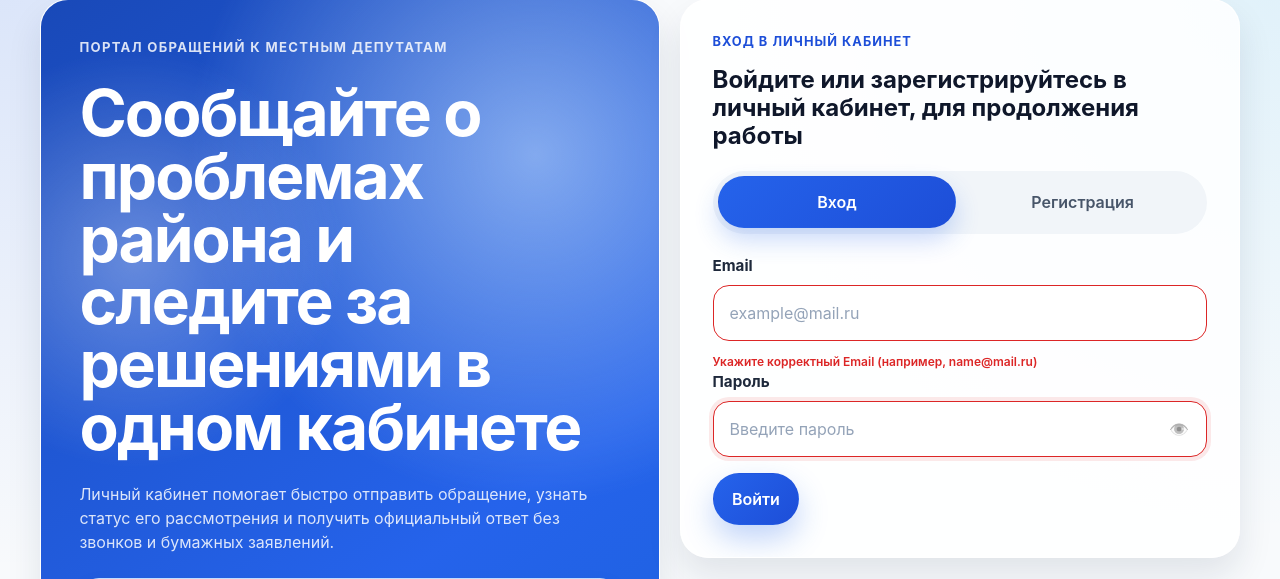
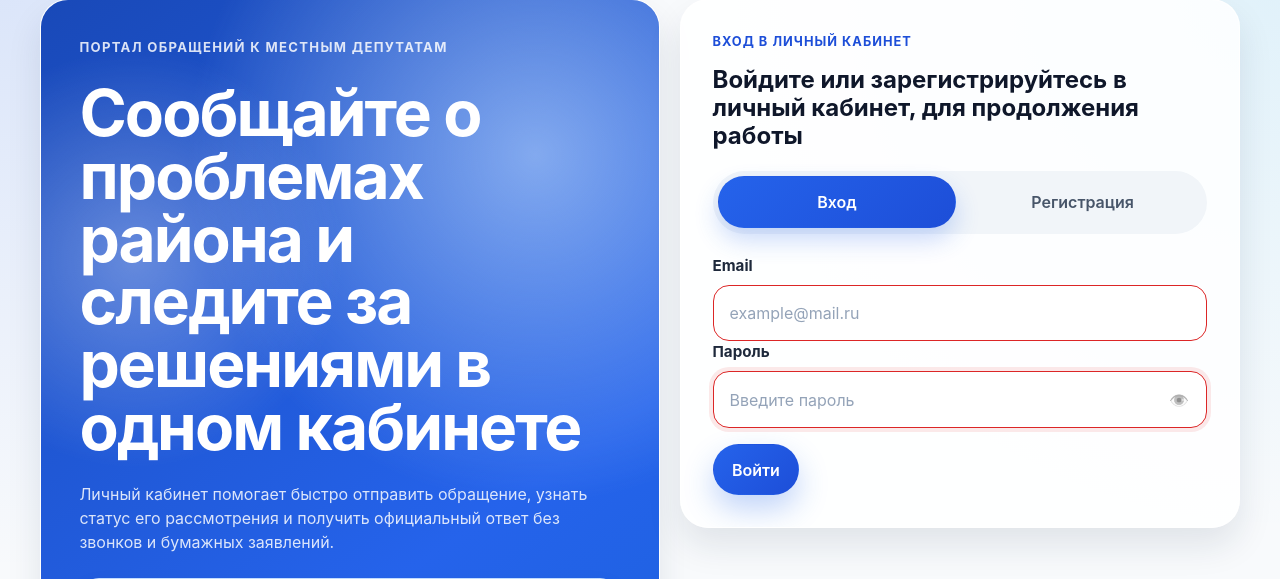
Before and after one commit to Fedor272901/Hackaton_2026, a Python web app: template templates/public/auth.html in a window 1280 px wide. Shown: the part 21-600 px from the top of the page. Run offline with Jinja, Linux system fonts and the light colour scheme; the template is opened without the code that fills it, so the values that code supplies are empty.

Commit message:
общий коммит файлов и добавление исправленной аутентефикации

```diff
--- a/templates/public/auth.html
+++ b/templates/public/auth.html
@@ -8,7 +8,6 @@
   <link rel="stylesheet" href="/static/css/styles.css">
 </head>
 <body class="auth-page">
-  <!-- CSS-only переключение между входом и регистрацией -->
   <input class="state-toggle" type="radio" name="auth-mode" id="auth-mode-login" checked>
   <input class="state-toggle" type="radio" name="auth-mode" id="auth-mode-register">
 
@@ -101,12 +100,10 @@
                   name="identity"
                   type="email"
                   placeholder="example@mail.ru"
-                  /* Паттерн: только стандартный формат email */
                   pattern="[a-z0-9._%+-]+@[a-z0-9.-]+\.[a-z]{2,4}"
                   title="Введите корректный адрес электронной почты"
                   required
                 >
-                <p class="form__error">Укажите корректный Email (например, name@mail.ru)</p>
               </div>
 
               <div class="form__field">
@@ -118,9 +115,9 @@
                     name="password"
                     type="password"
                     placeholder="Введите пароль"
-                    /* Требование: минимум 8 символов и хотя бы одна буква */
+                    /* ТРЕБОВАНИЕ: Минимум 8 символов и 1 буква */
                     pattern="(?=.*[a-zA-Z]).{8,}"
-                    title="Пароль должен быть от 8 символов и содержать минимум одну латинскую букву"
+                    title="Пароль должен быть не менее 8 символов и содержать хотя бы одну латинскую букву"
                     required
                   >
                   <button type="button" class="pw-toggle-btn js-pw-toggle">
@@ -149,12 +146,10 @@
                   id="register-first-name"
                   name="first_name"
                   type="text"
-                  placeholder="ИМЯ"
+                  placeholder="Имя"
                   autocomplete="given-name"
-                  minlength="2"
                   required
                   pattern="[A-Za-zА-Яа-яЁё\-]{2,}">
-                <p class="form__error">Введите имя без цифр, минимум 2 символа.</p>
               </div>
 
               <div class="form__field">
@@ -164,12 +159,10 @@
                   id="register-last-name"
                   name="last_name"
                   type="text"
-                  placeholder="ФАМИЛИЯ"
+                  placeholder="Фамилия"
                   autocomplete="family-name"
-                  minlength="2"
                   required
                   pattern="[A-Za-zА-Яа-яЁё\-]{2,}">
-                <p class="form__error">Введите фамилию без цифр, минимум 2 символа.</p>
               </div>
             </div>
 
@@ -183,30 +176,49 @@
                 placeholder="citizen@example.ru"
                 autocomplete="email"
                 required>
-              <p class="form__error">Введите email в формате name@example.ru.</p>
             </div>
 
             <div class="form__grid form__grid--two">
               <div class="form__field">
                 <label class="form__label" for="register-password">Пароль</label>
                 <div class="pw-wrapper">
-                  <input class="form__control" id="register-password" name="password" type="password" placeholder="Пароль" required>
+                  <input
+                    class="form__control"
+                    id="register-password"
+                    name="password"
+                    type="password"
+                    placeholder="Пароль"
+                    /* ТРЕБОВАНИЕ: Минимум 8 символов и 1 буква */
+                    pattern="(?=.*[a-zA-Z]).{8,}"
+                    title="Пароль должен быть не менее 8 символов и содержать хотя бы одну латинскую букву"
+                    required
+                  >
                   <button type="button" class="pw-toggle-btn js-pw-toggle">
                     <span class="pw-toggle-icon"></span>
                   </button>
                 </div>
-                <p class="form__error">Минимум 8 символов и 1 буква</p>
+                <p class="form__hint" style="font-size: 12px; margin-top: 4px; color: #666;">Минимум 8 символов и 1 латинская буква</p>
               </div>
 
               <div class="form__field">
                 <label class="form__label" for="register-password-confirm">Подтверждение пароля</label>
                 <div class="pw-wrapper">
-                  <input class="form__control" id="register-password-confirm" name="password_confirm" type="password" placeholder="Повторите пароль" required>
+                  <input
+                    class="form__control"
+                    id="register-password-confirm"
+                    name="password_confirm"
+                    type="password"
+                    placeholder="Повторите"
+                    /* Аналогичный паттерн для подтверждения */
+                    pattern="(?=.*[a-zA-Z]).{8,}"
+                    title="Пароль должен быть идентичен полю слева и соответствовать требованиям"
+                    required
+                  >
                   <button type="button" class="pw-toggle-btn js-pw-toggle">
                     <span class="pw-toggle-icon"></span>
                   </button>
                 </div>
-                <p class="form__error">Пароли должны совпадать</p>
+                <p class="form__hint" style="font-size: 12px; margin-top: 4px; color: #666;">Минимум 8 символов и 1 латинская буква</p>
               </div>
             </div>
 
@@ -216,7 +228,6 @@
                 <span class="checkbox__box" aria-hidden="true"></span>
                 <span class="checkbox__label">Я согласен с обработкой персональных данных</span>
               </label>
-              <p class="form__error">Необходимо подтвердить согласие на обработку персональных данных.</p>
             </div>
 
             <div class="auth-form__actions">
@@ -229,18 +240,16 @@
       </div>
     </section>
   </main>
+
   <script>
-    // Константа для связи с FastAPI
     const API_URL = 'http://127.0.0.1:8000';
 
-    // 1. УНИВЕРСАЛЬНЫЙ ПОКАЗ/СКРЫТИЕ ПАРОЛЯ
-    // Работает для всех полей, где есть кнопка .js-pw-toggle внутри .pw-wrapper
+    // 1. ПОКАЗ/СКРЫТИЕ ПАРОЛЯ
     document.querySelectorAll('.js-pw-toggle').forEach(btn => {
       btn.addEventListener('click', function(e) {
         e.preventDefault();
         const wrapper = this.closest('.pw-wrapper');
         const input = wrapper.querySelector('input');
-
         const isPassword = input.type === 'password';
         input.type = isPassword ? 'text' : 'password';
         this.classList.toggle('pw-toggle-btn--visible', isPassword);
@@ -248,21 +257,18 @@
       });
     });
 
-    // 2. ЛОГИКА ВХОДА (LOGIN)
+    // 2. ЛОГИКА ВХОДА
     const loginForm = document.querySelector('.auth-form--login');
-
     loginForm.addEventListener('submit', async (e) => {
       e.preventDefault();
-
       if (!loginForm.checkValidity()) {
         loginForm.reportValidity();
         return;
       }
 
-      // Собираем данные из полей
       const loginData = {
-        email: loginForm.querySelector('input[type="email i"], input[type="text" i]').value,
-        password: loginForm.querySelector('input[type="password"]').value
+        email: document.getElementById('login-identity').value,
+        password: document.getElementById('login-password').value
       };
 
       try {
@@ -274,29 +280,23 @@
 
         if (response.ok) {
           const result = await response.json();
-
-          // СОХРАНЯЕМ ТОКЕН (из Swagger: access_token)
           localStorage.setItem('accessToken', result.access_token);
-
-          // Редирект на дашборд (убедись, что путь верный относительно твоего сервера)
           window.location.href = '/templates/citizen/dashboard.html';
         } else {
           const error = await response.json();
           alert('Ошибка входа: ' + (error.detail || 'Неверный логин или пароль'));
         }
       } catch (err) {
-        console.error('Ошибка сети:', err);
-        alert('Не удалось подключиться к серверу бэкенда');
+        alert('Не удалось подключиться к серверу');
       }
     });
 
-    // 3. ЛОГИКА РЕГИСТРАЦИИ (REGISTER)
+    // 3. ЛОГИКА РЕГИСТРАЦИИ
     const regForm = document.querySelector('.auth-form--register');
     const pass = document.getElementById('register-password');
     const passConfirm = document.getElementById('register-password-confirm');
     const loginTabTrigger = document.getElementById('auth-mode-login');
 
-    // Функция проверки совпадения паролей (живая валидация)
     function validatePassword() {
       if (pass.value !== passConfirm.value) {
         passConfirm.setCustomValidity("Пароли не совпадают");
@@ -305,10 +305,8 @@
       }
     }
 
-    if (pass && passConfirm) {
-      pass.addEventListener('input', validatePassword);
-      passConfirm.addEventListener('input', validatePassword);
-    }
+    pass.addEventListener('input', validatePassword);
+    passConfirm.addEventListener('input', validatePassword);
 
     regForm.addEventListener('submit', async (e) => {
       e.preventDefault();
@@ -318,15 +316,11 @@
         return;
       }
 
-      // Обработка имени: бэкенд ждет first_name и last_name
-      const fullName = regForm.querySelector('input[placeholder="Иван Иванов"]').value.trim();
-      const [firstName, ...lastNameParts] = fullName.split(' ');
-      const lastName = lastNameParts.join(' ') || 'Гражданин'; // Если фамилию не ввели
-
+      // Исправлено: берем данные из правильных ID
       const userData = {
-        first_name: firstName,
-        last_name: lastName,
-        email: regForm.querySelector('input[type="email"]').value,
+        first_name: document.getElementById('register-first-name').value.trim(),
+        last_name: document.getElementById('register-last-name').value.trim(),
+        email: document.getElementById('register-email').value,
         password: pass.value
       };
 
@@ -339,14 +333,12 @@
 
         if (response.ok) {
           alert('Регистрация прошла успешно! Теперь войдите.');
-          loginTabTrigger.checked = true; // Авто-переключение на вкладку входа
+          loginTabTrigger.checked = true;
         } else {
           const error = await response.json();
-          // Вывод ошибок валидации от FastAPI
           alert('Ошибка регистрации: ' + JSON.stringify(error.detail));
         }
       } catch (err) {
-        console.error('Ошибка:', err);
         alert('Ошибка при регистрации');
       }
     });
```
